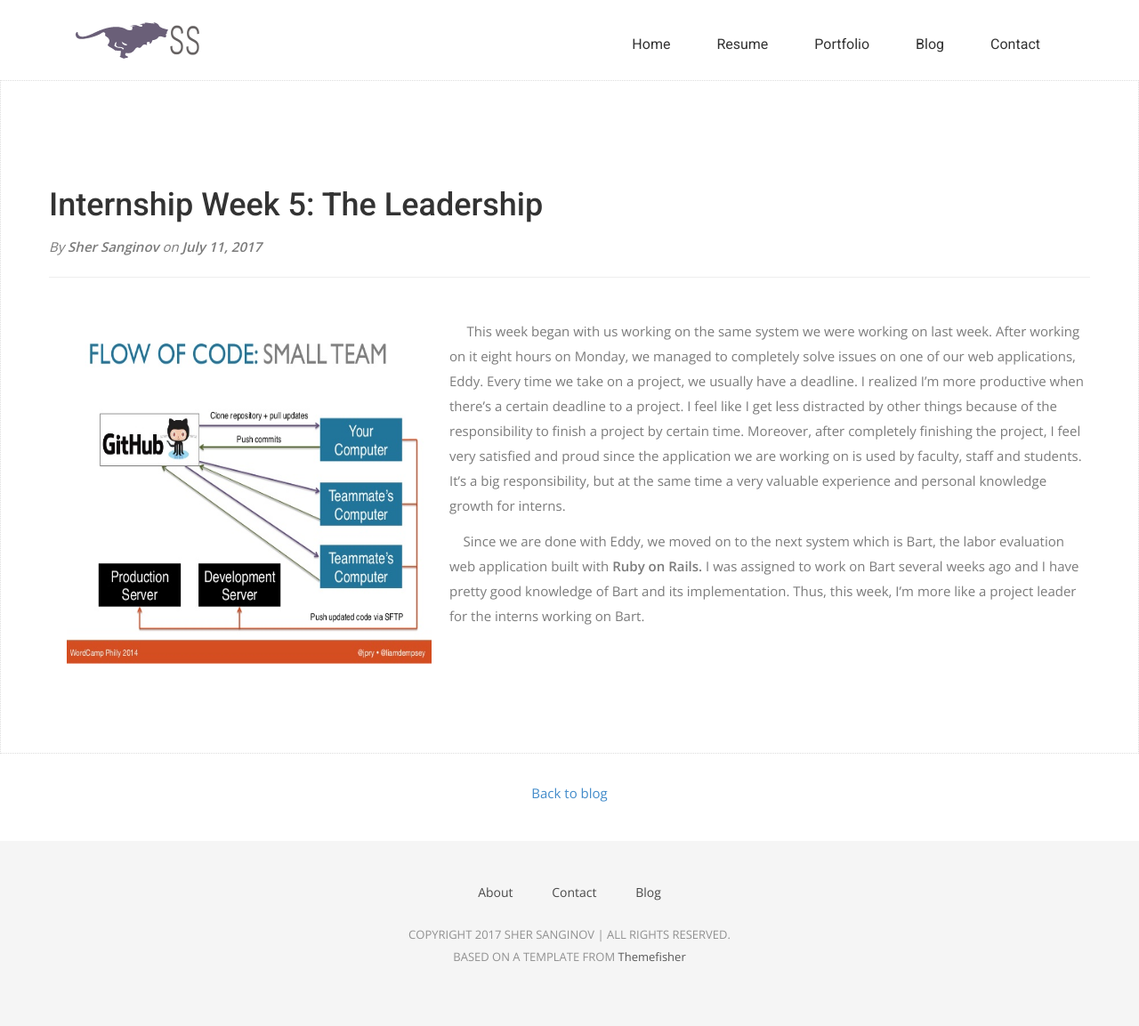
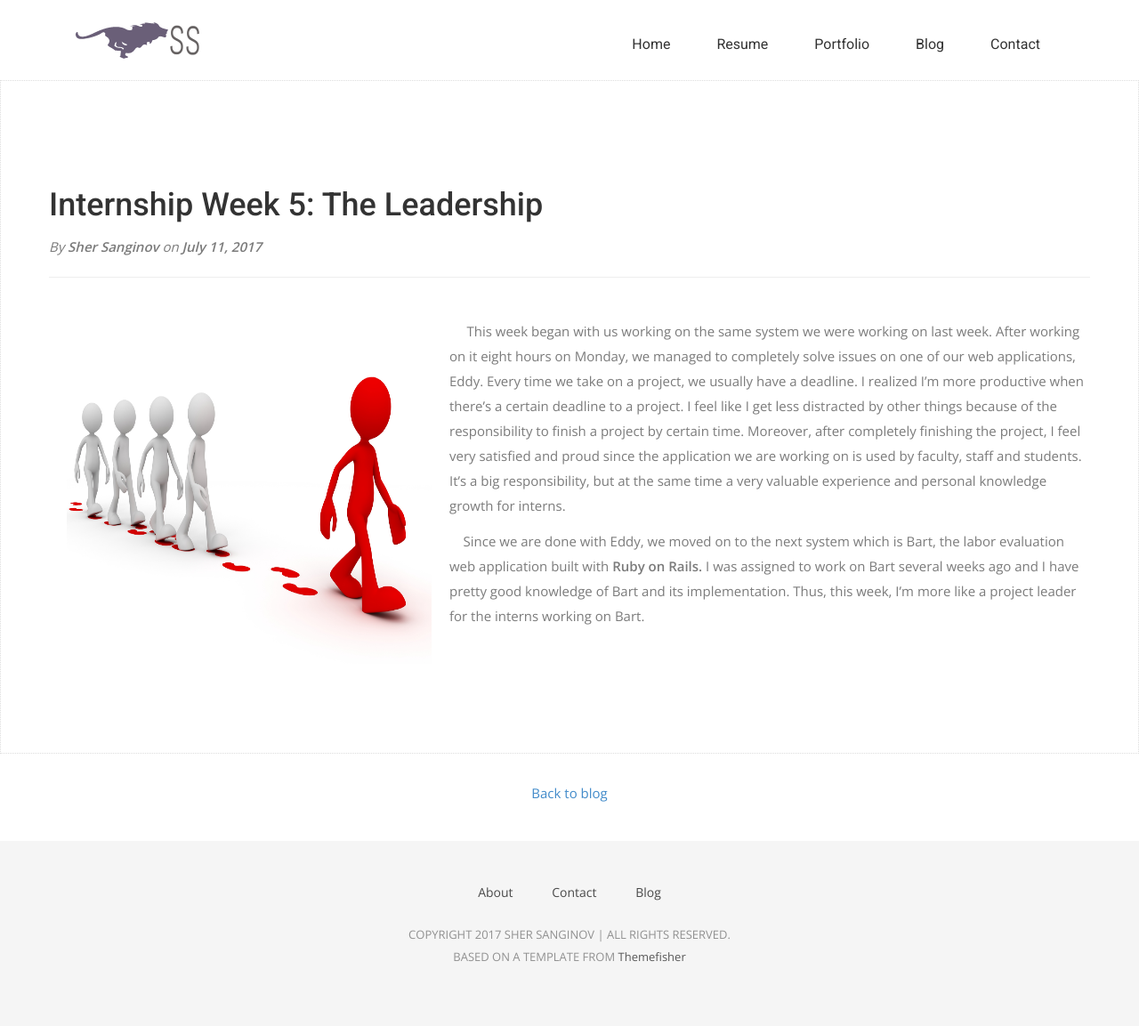
Before and after one commit to sanginovs/personal-website, a Jekyll site: the page built from _posts/2017-07-11-ruby.md, in a window 1280 px wide. Shown: the whole page at 89% size. Built offline with Jekyll 4.4.1, drawn with Linux system fonts in a browser that asks for light colours; nearby versions of some CDN libraries; some web fonts are replaced; comment, search, counter and statistics services are not loaded.

Commit message:
week 5 first blog

```diff
--- a/_posts/2017-07-11-ruby.md
+++ b/_posts/2017-07-11-ruby.md
@@ -5,7 +5,7 @@
 ---
 
 
-<img class="img-responsive" src="/assets/img/intern10.jpg" alt="Drawing" style="width: 450px; height: 400px; display: block; float:left; ">
+<img class="img-responsive" src="/assets/img/intern11.jpg" alt="Drawing" style="width: 450px; height: 400px; display: block; float:left; ">
 
 &nbsp;&nbsp;&nbsp;&nbsp; This week began with us working on the same system we were working on last week.  After working on it eight hours on Monday, we managed to completely solve issues on one of our web applications, Eddy. Every time we take on a project, we usually have a deadline. I realized I'm more productive when there's a certain deadline to a project. I feel like I get less distracted by other things because of the responsibility to finish a project by certain time. Moreover, after completely finishing the project, I feel very satisfied and proud since the application we are working on is used by faculty, staff and students. It's a big responsibility, but at the same time a very valuable experience and personal knowledge growth for interns.
 
```
